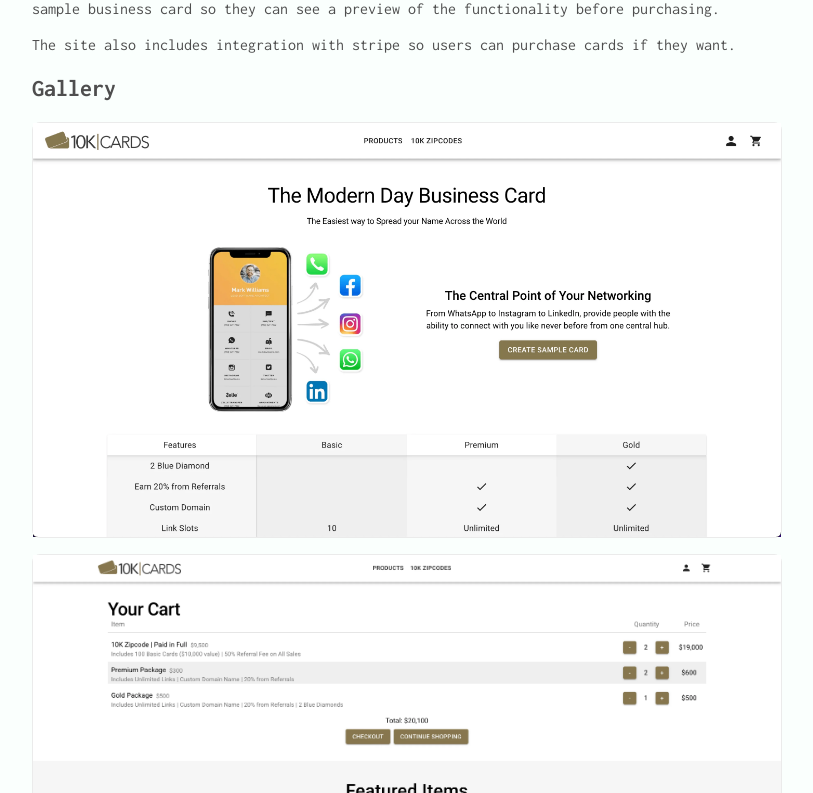
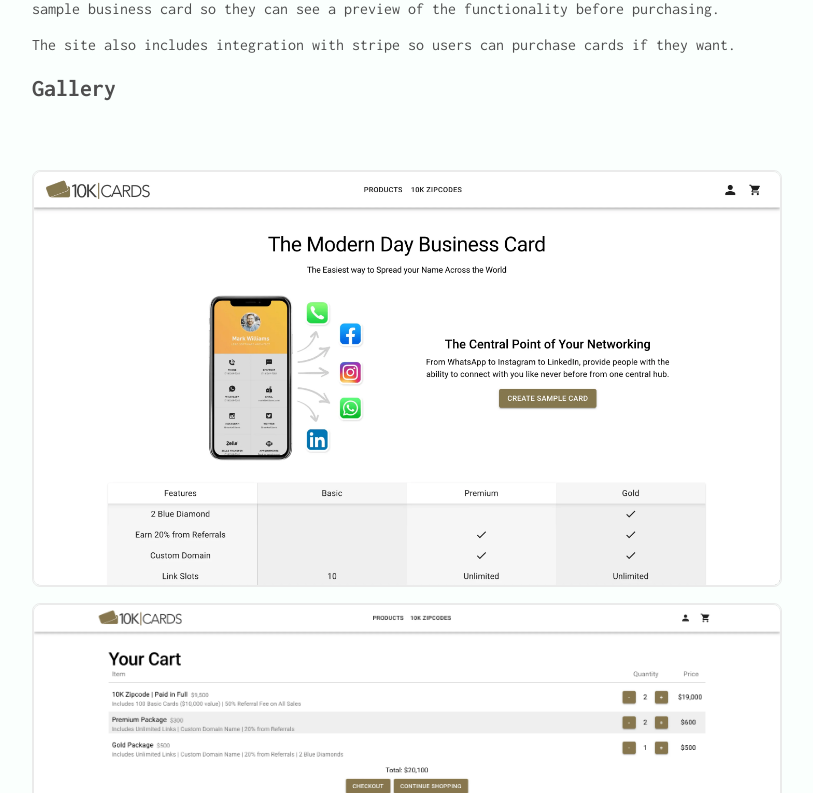
Before and after one commit to ZachYarbrough/portfolio, a Next.js app: page /projects/10k-cards in a window 1280 px wide. Shown: the part 547-1340 px from the top of the page, without its empty margins (233-1046 px from the left). Built offline with nearby package versions, Linux system fonts and the light colour scheme.

Commit message:
fix(blur): all blurred images are now precached

```diff
--- a/app/components/ProjectPreview.tsx
+++ b/app/components/ProjectPreview.tsx
@@ -28,7 +28,7 @@ const ProjectPreview = ({ slug, title, source, live, description, preview, hideP
         <>
             {width >= 768 && <div style={{ border: '1px solid var(--secondary-light)', backgroundColor: 'var(--secondary-light)', borderRadius: '0.5rem', padding: '1rem', margin: '1rem 0.3rem 0rem 0.3rem', width: '32%' }}>
                 {!hidePreview && <InternalLink href={`/projects/${slug}`}>
-                    <Image src={preview} alt={title} className="scale-image" imgStyle={{ width: '206px', height: '115px', borderRadius: '0.5rem', border: '1px solid var(--secondary-light)' }} hideModal={true} />
+                    <Image src={preview} alt={title} className="scale-image" imgStyle={{ width: '206px', height: '115px', cursor: 'pointer', borderRadius: '0.5rem', border: '1px solid var(--secondary-light)' }} hideModal={true} />
                 </InternalLink>}
                 <div style={{ display: 'flex', justifyContent: 'space-between' }}>
                     <InternalLink href={`/projects/${slug}`}>
@@ -50,7 +50,7 @@ const ProjectPreview = ({ slug, title, source, live, description, preview, hideP
                     {!hidePreview &&
                         <div style={{ width: '206px', marginRight: '1rem' }}>
                             <InternalLink href={`/projects/${slug}`}>
-				<Image src={preview} alt={title} className="scale-image" imgStyle={{ width: '206px', hieght: '1rem', borderRadius: '0.5rem', border: '1px solid var(--secondary-light)' }} hideModal={true} />
+				<Image src={preview} alt={title} className="scale-image" imgStyle={{ cursor: 'pointer', width: '206px', height: '115px', borderRadius: '0.5rem', border: '1px solid var(--secondary-light)' }} hideModal={true} />
                             </InternalLink>
                         </div>
                     }
--- a/app/components/ServerImage.tsx
+++ b/app/components/ServerImage.tsx
@@ -36,7 +36,7 @@ const Image = (props: ImageProps) => {
     }, [src])
 
     const blurredSrc = src ? `${src.split('.webp')[0]}_blurred.webp` : ''
-
+    console.log(imgStyle)
     return (
 	<div
 	    ref={containerRef}
@@ -53,10 +53,9 @@ const Image = (props: ImageProps) => {
 		src={src}
 		style={{ ...imgStyle }}
 		alt={alt}
-		width={800}
-		height={400}
-		loading="lazy"
-		priority={false}
+		width={8000}
+		height={4000}
+		priority
 	    />
 	</div>
     )
--- a/app/layout.tsx
+++ b/app/layout.tsx
@@ -7,6 +7,7 @@ import ImageModal from './components/imageModal';
 import { ModalProvider } from './components/context/modalContext';
 import ThemeWrapper from './components/ThemeWrapper';
 import { getMetadata } from './components/data';
+import { getAllBlurredImages } from './utils/preloadBlurredImages'
 
 
 const RootLayout = ({ children }: { children: React.ReactNode }) => {
@@ -14,8 +15,15 @@ const RootLayout = ({ children }: { children: React.ReactNode }) => {
   const postMetadata = getMetadata('posts') || []
   const projectMetadata = getMetadata('projects') || []
 
+  const blurredImages = getAllBlurredImages('./public/images')
+
   return (
     <html lang='en' className='font-inconsolata' suppressHydrationWarning>
+      <head>
+        {blurredImages.map((src) => (
+          <link key={src} rel="preload" as="image" href={src} />
+        ))}
+      </head>
       <body className={`bg-background text-primary mx-4`}>
         <ThemeWrapper>
           <SearchProvider>
--- a/app/projects/[slug]/page.tsx
+++ b/app/projects/[slug]/page.tsx
@@ -142,10 +142,14 @@ const ProjectPage = async ({ params }: any) => {
 			    <PostHeader headerNumber={1.5}>Gallery</PostHeader>
 			    <div style={{ display: 'flex', flexWrap: 'wrap' }}>
 				{project.gallery.map((imagePath: string) => {
-				    return <Image key={imagePath} src={project.gallery_path.split('public')[1] + imagePath} alt={imagePath} className='sm-display-none scale-image' style={{ width: '45%', height: 'auto', borderRadius: '0.5rem', border: '1px solid var(--secondary-light)', margin: '0.5rem' }} />
+				    return <div key={imagePath} style={{ margin: '0.5rem', width: '45%', height: 'auto' }}>
+					<Image src={project.gallery_path.split('public')[1] + imagePath} alt={imagePath} className='sm-display-none scale-image' imgStyle={{ width: '100%', height: '100%', borderRadius: '0.5rem', border: '1px solid var(--secondary-light)' }} />
+				    </div>
 				})}
 				{project.gallery.map((imagePath: string) => {
-				    return <Image key={imagePath} src={project.gallery_path.split('public')[1] + imagePath} alt={imagePath} className='sm-display' style={{ width: '100%', height: 'auto', borderRadius: '0.5rem', border: '1px solid var(--secondary-light)', margin: '0.5rem 0 0.5rem 0' }} hideModal={true} />
+				    return <div key={imagePath} style={{ margin: '0.5rem 0', width: '100%', height: 'auto' }}>
+					<Image src={project.gallery_path.split('public')[1] + imagePath} alt={imagePath} className='sm-display' imgStyle={{ width: '100%', height: 'auto', borderRadius: '0.5rem', border: '1px solid var(--secondary-light)' }} hideModal={true} />
+				    </div>
 				})}
 			    </div>
 			</div>
--- /dev/null
+++ b/app/utils/preloadBlurredImages.ts
@@ -0,0 +1,24 @@
+
+import fs from 'fs'
+import path from 'path'
+
+export function getAllBlurredImages(dir: string): string[] {
+  let results: string[] = []
+
+  const list = fs.readdirSync(dir)
+  list.forEach((file) => {
+    const filePath = path.join(dir, file)
+    const stat = fs.statSync(filePath)
+
+    if (stat.isDirectory()) {
+      results = results.concat(getAllBlurredImages(filePath))
+    } else if (file.endsWith('_blurred.webp')) {
+      // Get path relative to 'public' for browser URL
+      const relativeToPublic = path.relative(path.join(process.cwd(), 'public'), filePath)
+      const url = '/' + relativeToPublic.replace(/\\/g, '/') // ensure forward slashes and leading slash
+      results.push(url)
+    }
+  })
+
+  return results
+}
```
Lines whose indentation alone changed are shown as unchanged.
